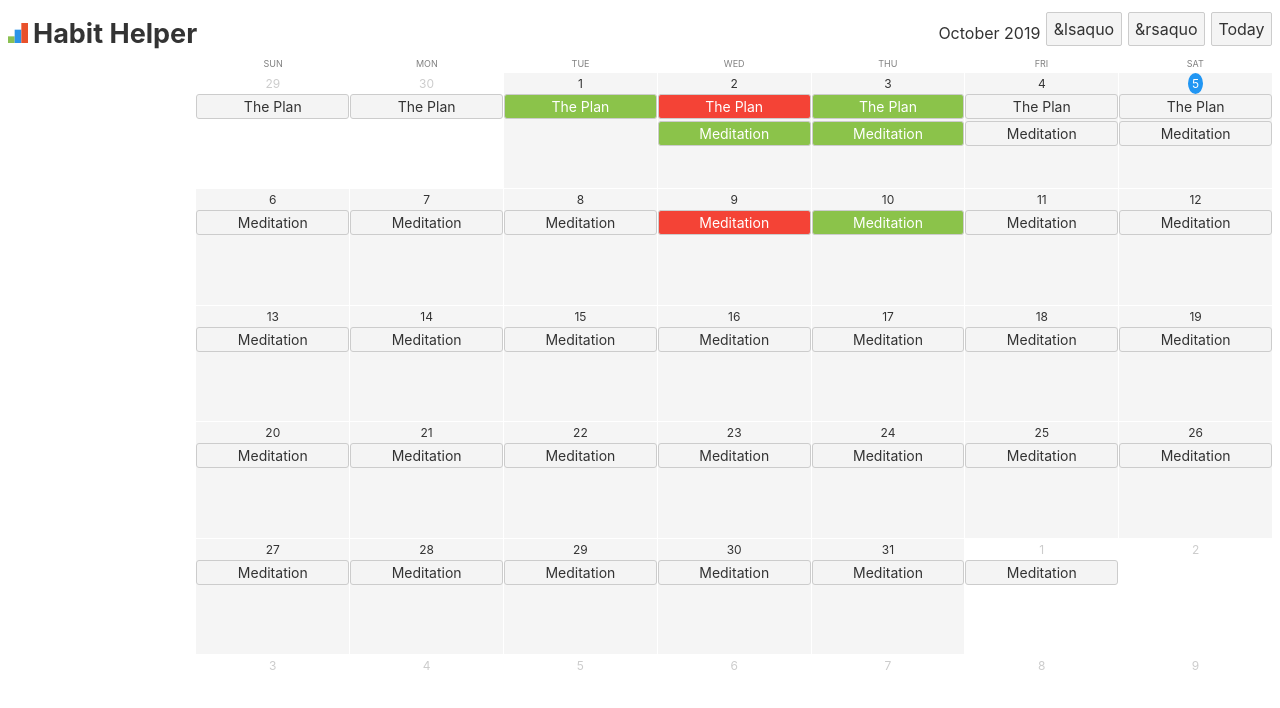
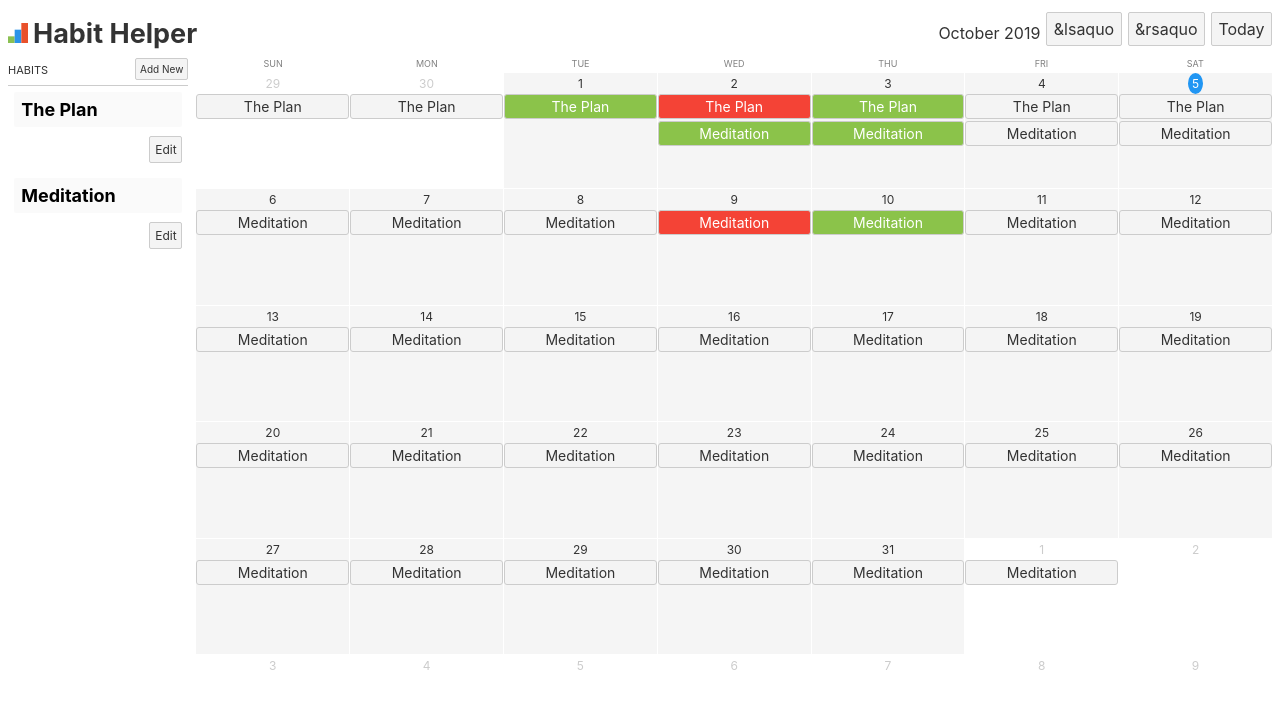
Before and after one commit to pooriajr/hh-svelte, a Svelte app: page / in a window 1280 px wide. Shown: the top 708 px of the page. Built offline with nearby package versions, Linux system fonts and the light colour scheme.

Commit message:
improving style

```diff
--- a/src/App.svelte
+++ b/src/App.svelte
@@ -1,4 +1,7 @@
 <script>
+  import { fade } from 'svelte/transition'
+  import { flip } from 'svelte/animate'
+
   import {
     startOfMonth,
     startOfWeek,
@@ -187,8 +190,13 @@
         <div class="section-title">Habits</div>
         <button on:click="{addHabit}">Add New</button>
       </div>
-      {#each Object.values(habitData) as habit}
-      <div class="habit" class:editMode="{habit.id === editModeId}">
+      {#each Object.values(habitData) as habit (habit.id)}
+      <div
+        class="habit"
+        class:editMode="{habit.id === editModeId}"
+        transition:fade="{{duration: 200}}"
+        animate:flip="{{duration: 200}}"
+      >
         <div class="fields">
           <div>
             <input
@@ -205,7 +213,9 @@
           <button on:click="{() => {editModeId = ''}}">Done</button>
           <button class="delete" on:click="{() => { deleteHabit(habit.id)}}">Delete</button>
           {:else}
-          <button on:click="{() => {editModeId = habit.id}}">Edit</button>
+          <button on:click="{() => {editModeId = habit.id}}">
+            Edit
+          </button>
           {/if}
         </div>
       </div>
@@ -232,12 +242,13 @@
         <div class="cell-top-bar">
           <span class="cell-date">{day.date.getDate()}</span>
         </div>
-        {#each day.habits as habit}
+        {#each day.habits as habit (habit.id)}
         <button
           class="cell-habit"
           on:click="{() => cycleRecord(habit.recordId)}"
           class:success="{recordData[habit.recordId] === true}"
           class:failure="{recordData[habit.recordId] === false}"
+          transition:fade="{{duration: 200}}"
         >
           {habit.title || '?'}
         </button>
@@ -301,16 +312,14 @@
 
   .sidebar {
     width: 0px;
-    transition: 0.2s;
+    transition: 0.1s;
     padding-right: 8px;
     position: relative;
     left: -220px;
-    opacity: 0;
   }
   .sidebar.active {
     width: 220px;
     left: 0;
-    opacity: 1;
   }
   @media (min-width: 600px) {
     .sidebar {
```
